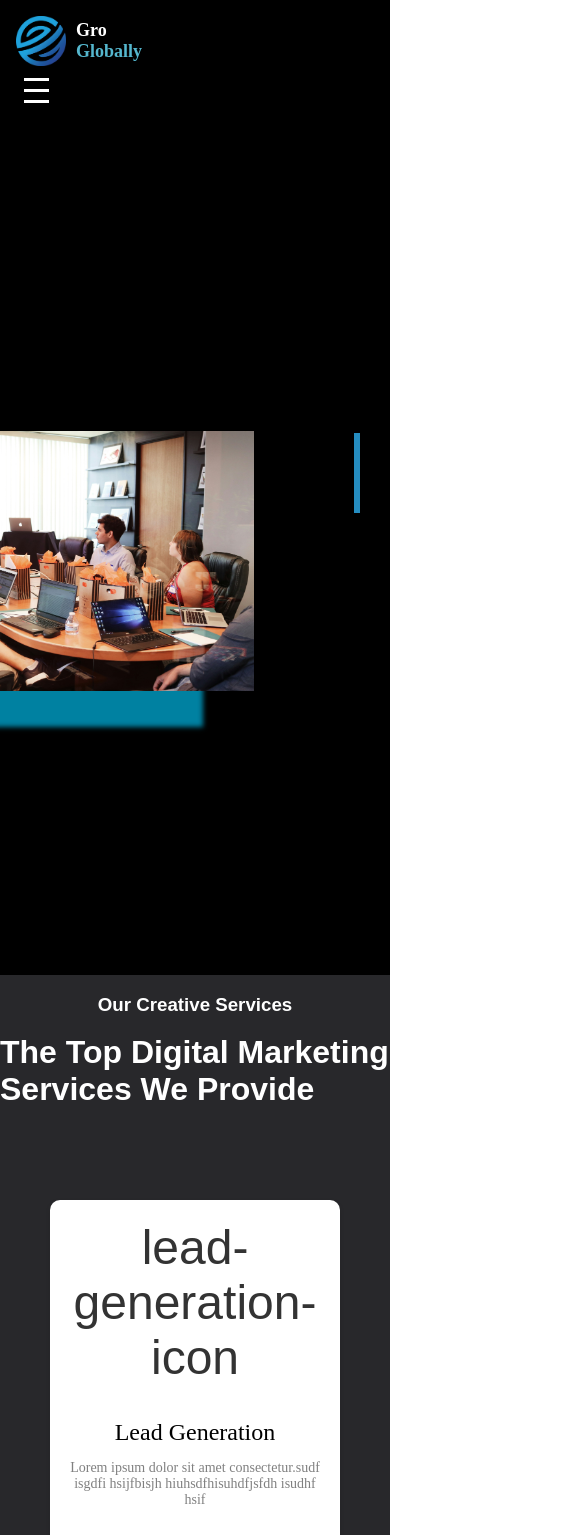
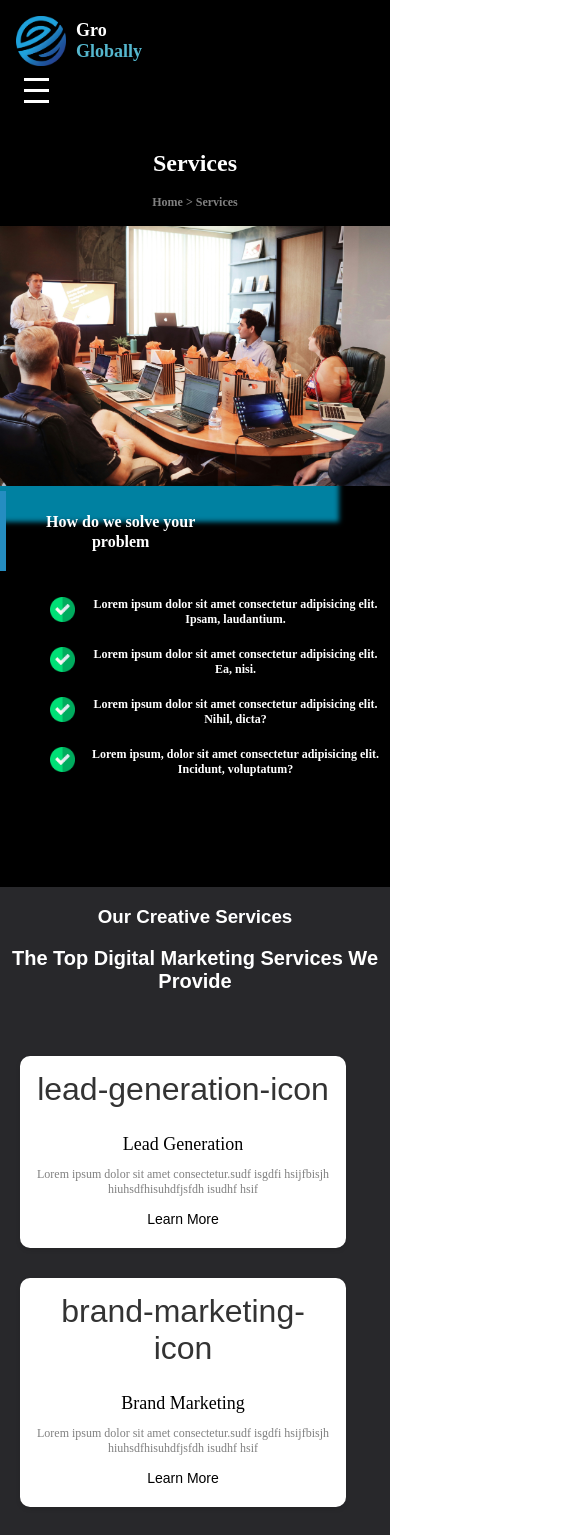
Before and after one commit to manpreet1singh/Groglobal, a React (Create React App) app: page /services in a window 390 px wide. Shown: the top 1535 px of the page, 585 px wide, since content can reach past the window. Built offline with nearby package versions, Linux system fonts and the light colour scheme.

Commit message:
responsiveness

```diff
--- a/src/Components/Card.css
+++ b/src/Components/Card.css
@@ -1,4 +1,4 @@
-.cards-container {
+/* .cards-container {
     display: flex;
     flex-wrap: wrap;
     justify-content: center;
@@ -24,8 +24,8 @@
   }
 
   .card:hover {
-    /* transform: translateY(-10px); Moves the card up */
-    box-shadow: 0 10px 30px rgba(0, 0, 0, 0.15); /* Deepens the shadow */
+
+    box-shadow: 0 10px 30px rgba(0, 0, 0, 0.15);
 }
   .card-icon {
     font-size: 3rem;
@@ -63,3 +63,106 @@
     cursor: pointer;
     transition: background-color 0.3s ease;
   }
+   */
+   .cards-container {
+    display: flex;
+    flex-wrap: wrap;
+    justify-content: center;
+    gap: 10px; /* Reduced gap for smaller screens */
+    padding: 10px; /* Reduced padding for smaller screens */
+}
+
+.card {
+    background-color: #ffffff;
+    border-radius: 10px;
+    box-shadow: 0 2px 5px rgba(0, 0, 0, 0.1);
+    width: 100%; /* Full width on smaller screens */
+    max-width: 250px; /* Max width for larger screens */
+    height: 320px; /* Reduced height for smaller screens */
+    padding: 15px; /* Adjusted padding for smaller screens */
+    margin: 10px; /* Reduced margin for smaller screens */
+    text-align: center;
+    cursor: pointer;
+    display: flex;
+    flex-direction: column;
+    justify-content: space-between; /* Ensure content is spaced within card */
+    align-items: center;
+    transition: transform 0.3s ease, box-shadow 0.3s ease;
+}
+
+.card:hover {
+    box-shadow: 0 8px 20px rgba(0, 0, 0, 0.12); /* Adjusted shadow on hover */
+}
+
+.card-icon {
+    font-size: 2.5rem; /* Adjusted font size for smaller screens */
+    color: #333;
+    margin-bottom: 8px; /* Reduced margin for smaller screens */
+}
+
+.card-content {
+    flex-grow: 1;
+}
+
+.card-title {
+    font-size: 20px; /* Adjusted font size for smaller screens */
+    font-weight: 500;
+    font-family: 'Inknut Antiqua';
+    margin-bottom: 8px; /* Reduced margin for smaller screens */
+    color: #000000;
+}
+
+.card-description {
+    font-size: 14px;
+    font-weight: 500;
+    color: #808080;
+    font-family: 'Inknut Antiqua';
+    margin-bottom: 8px; /* Reduced margin for smaller screens */
+}
+
+.card-button {
+    background-color: #ffffff;
+    color: black;
+    border: none;
+    padding: 8px 15px; /* Adjusted padding for smaller screens */
+    border-radius: 5px;
+    cursor: pointer;
+    transition: background-color 0.3s ease;
+}
+
+.card-button:hover {
+    background-color: #f0f0f0; /* Lighter background on hover */
+}
+
+@media (max-width: 768px) {
+    .card {
+        max-width: 100%; /* Ensure cards stretch to full width */
+    }
+}
+
+@media (max-width: 480px) {
+
+    .card {
+        height: auto; /* Adjusted height to fit content on smaller screens */
+        max-width: 80%;
+
+
+    }
+
+    .card-icon {
+        font-size: 2rem; /* Further reduce font size for smaller screens */
+    }
+
+    .card-title {
+        font-size: 18px; /* Further reduce font size for smaller screens */
+    }
+
+    .card-description {
+        font-size: 12px; /* Further reduce font size for smaller screens */
+    }
+
+    .card-button {
+        padding: 6px 12px; /* Further reduce padding for smaller screens */
+        font-size: 14px; /* Adjusted font size for smaller screens */
+    }
+}
--- a/src/Components/Middle.css
+++ b/src/Components/Middle.css
@@ -2,6 +2,7 @@
     background-color:#28282B;
     color: white;
     display: flex;
+    width: 100vw;
     flex-direction: column;
     justify-content: center;
     align-items: center;
@@ -9,15 +10,15 @@
    overflow: auto;
 }
 .headers {
-    display: flex;
-    flex-direction: column;
-    align-items: center;
+    text-align: center;
+    margin-bottom: 30px;
 }
 .button{
     background-color:  #0081A1;
     color: #ffffff;
     height: 49px;
-    width: 289px;
+    width: 80%; /* Adjusted width to fit container */
+    max-width:  329px; /* Added max-width to prevent overflow */
     font-size: 20px;
     font-weight: 700;
     cursor: pointer;
@@ -34,3 +35,25 @@
 
  color:black
 }
+@media (max-width: 768px) {
+    .headers h1 {
+        font-size: 24px; /* Adjust font size for smaller screens */
+    }
+
+    .button {
+        width: 100%; /* Full width on smaller screens */
+        max-width: 400px; /* Remove max-width on smaller screens */
+    }
+}
+
+@media (max-width: 480px) {
+    .headers h1 {
+        font-size: 20px; /* Further reduce font size for smaller screens */
+    }
+
+    .button {
+        font-size: 16px; /* Further reduce font size for smaller screens */
+        width: 100%;
+        max-width: 200px;
+    }
+}
--- a/src/Components/Services.css
+++ b/src/Components/Services.css
@@ -1,27 +1,33 @@
+body, html {
+    margin: 0;
+    padding: 0;
+    overflow-x: hidden; /* Prevent horizontal overflow */
+}
 .main{
-    height: 100vh;
+    min-height: 100vh;
+
 }
 .container{
     background-color: black;
     color: white;
     height: 100%;
-    overflow: auto;
+    width: 100%;
+    padding-bottom: 10vh;
+    overflow: hidden;
 }
 .upper{
-display: flex;
-flex-direction: column;
-position: absolute;
-justify-content: center;
-align-items: center;
-top: 272;
-left: 566px;
+    display: flex;
+    flex-direction: column;
+    justify-content: center;
+    align-items: center;
+    padding-top: 2rem; /* Adjust padding as needed */
 }
 .upper h1{
     font-family: Inknut Antiqua;
     font-weight: 700;
     color:#ffffff;
-font-size: 64px;
-line-height: 56px;
+font-size: 2.5rem;
+line-height: 3rem;
 }
 .upper span{
     color:  #808080;
@@ -42,11 +48,12 @@ line-height: 56px;
     display: flex;
     margin-top: 300px;
     margin-bottom: 0;
+    /* flex-direction: column; Stack items vertically on small screens */
     justify-content: center;
 }
 .lower-left{
     display: flex;
-
+    justify-content: space-between;
 
 }
 .lower-left img{
@@ -58,6 +65,8 @@ line-height: 56px;
 .lower-right{
     display: flex;
     flex-direction: column;
+    margin-left: 0; /* Reset margin for smaller screens */
+    text-align: center; /* Center align text */
     margin-left: 100px;
 }
 .lower-right-upper{
@@ -74,6 +83,7 @@ line-height: 56px;
 h2{
     font-family: Inknut Antiqua;
     font-weight: 700;
+    font-size: 1.5rem; /* Adjust font size for responsiveness */
     margin: 0;
 }
 .lower-right-down ul{
@@ -97,3 +107,80 @@ h2{
     border-left: 6px solid rgb(37, 141, 193);
     height: 80px;
   }
+  @media (max-width: 768px) {
+    .upper {
+        padding-top: 1rem;
+    }
+
+    .upper h1 {
+        font-size: 2rem;
+        line-height: 2.5rem;
+    }
+
+    .upper span {
+        font-size: 0.875rem;
+    }
+
+    .lower {
+        margin-top: 2rem;
+    }
+
+    .lower-left img {
+        width: 80%; /* Ensure image scales properly */
+    }
+
+    .lower-right {
+        text-align: center;
+        margin-left: 0;
+    }
+
+    .heading h2 {
+        font-size: 1.25rem;
+        line-height: 1.5rem;
+    }
+
+    .list {
+        font-size: 0.875rem;
+    }
+}
+
+@media (max-width: 480px) {
+    .main{
+        width: 100vw;
+    }
+    .upper {
+        padding-top: 1rem;
+    }
+
+    .upper h1 {
+        font-size: 1.5rem;
+        line-height: 2rem;
+    }
+
+    .upper span {
+        font-size: 0.75rem;
+    }
+
+    .lower {
+        margin-top: 1rem;
+         flex-direction: column; /*Stack items vertically on small screens*/
+    }
+
+    .lower-left img {
+        width: 100%; /* Ensure image scales properly */
+    }
+
+    .lower-right {
+        text-align: center;
+        margin-left: 0;
+    }
+
+    .heading h2 {
+        font-size: 1rem;
+        line-height: 1.25rem;
+    }
+
+    .list {
+        font-size: 0.75rem;
+    }
+}
```
